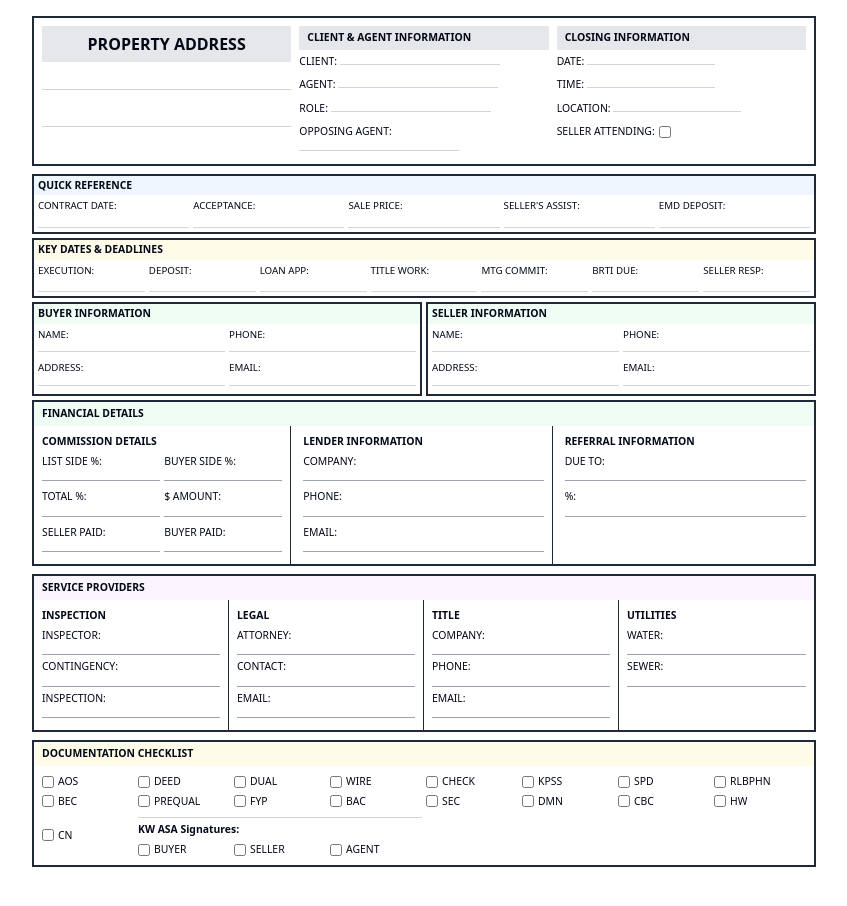
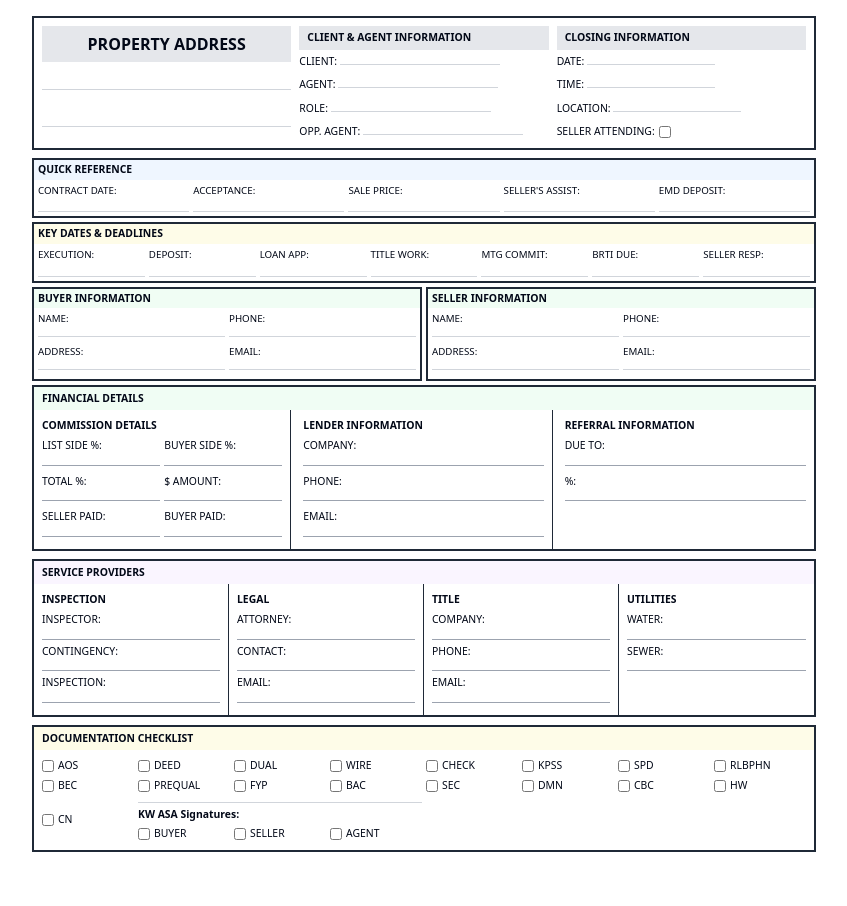
Before and after one commit to haydnphilipdesign/layout-rearrange-pdf, a React (Vite) app: page / in a window 1280 px wide. Shown: the top 906 px of the page, without its empty margins (216-1063 px from the left). Built offline with nearby package versions, Linux system fonts and the light colour scheme.

Commit message:
Fix: Abbreviate opposing agent field
Abbreviate the "Opposing Agent" field.

```diff
--- a/src/pages/Index.tsx
+++ b/src/pages/Index.tsx
@@ -17,7 +17,7 @@ const TransactionForm = () => {
             <div>CLIENT: <span className="border-b border-gray-300 inline-block w-40"></span></div>
             <div>AGENT: <span className="border-b border-gray-300 inline-block w-40"></span></div>
             <div>ROLE: <span className="border-b border-gray-300 inline-block w-40"></span></div>
-            <div>OPPOSING AGENT: <span className="border-b border-gray-300 inline-block w-40"></span></div>
+            <div>OPP. AGENT: <span className="border-b border-gray-300 inline-block w-40"></span></div>
           </div>
         </div>
         <div className="space-y-1">
```
